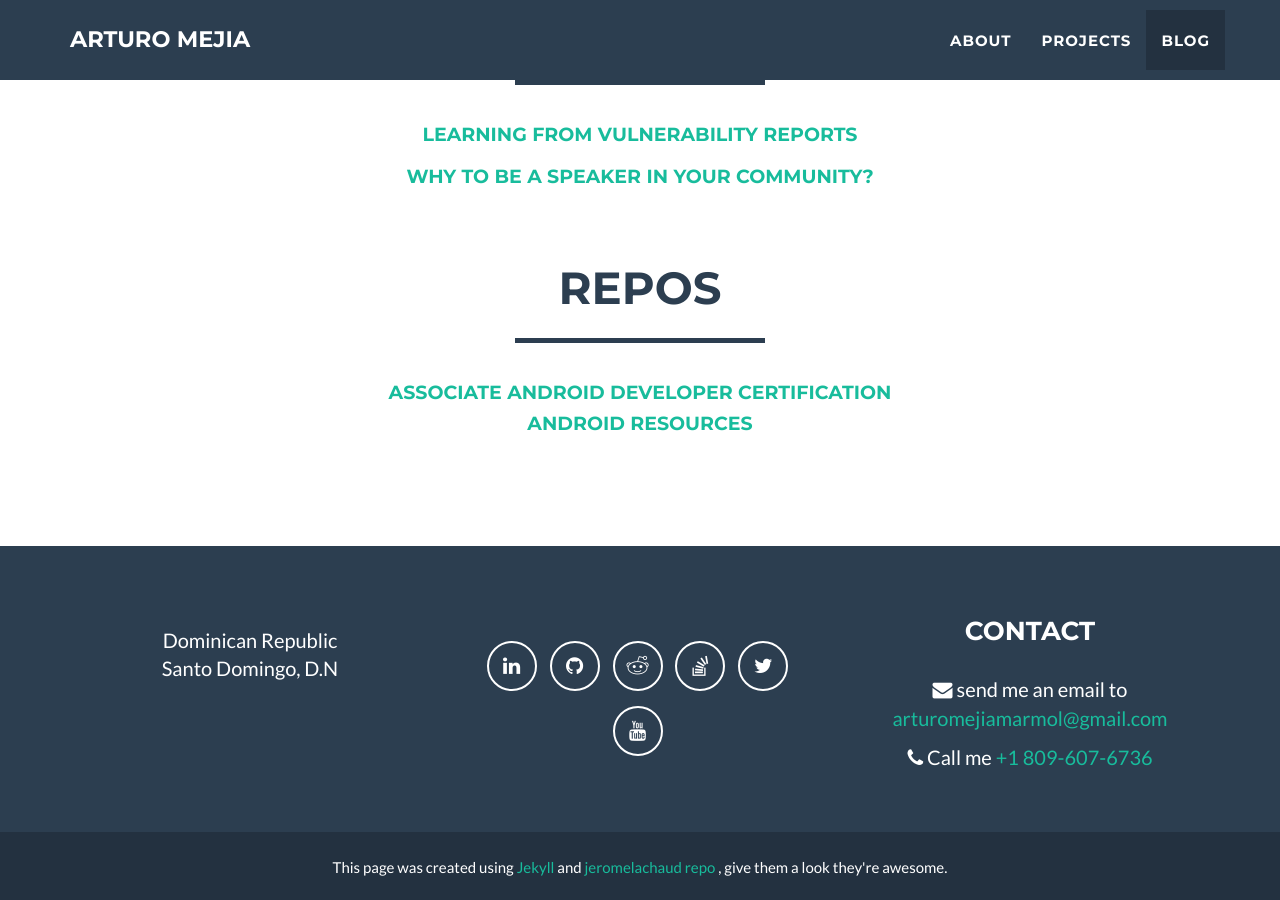
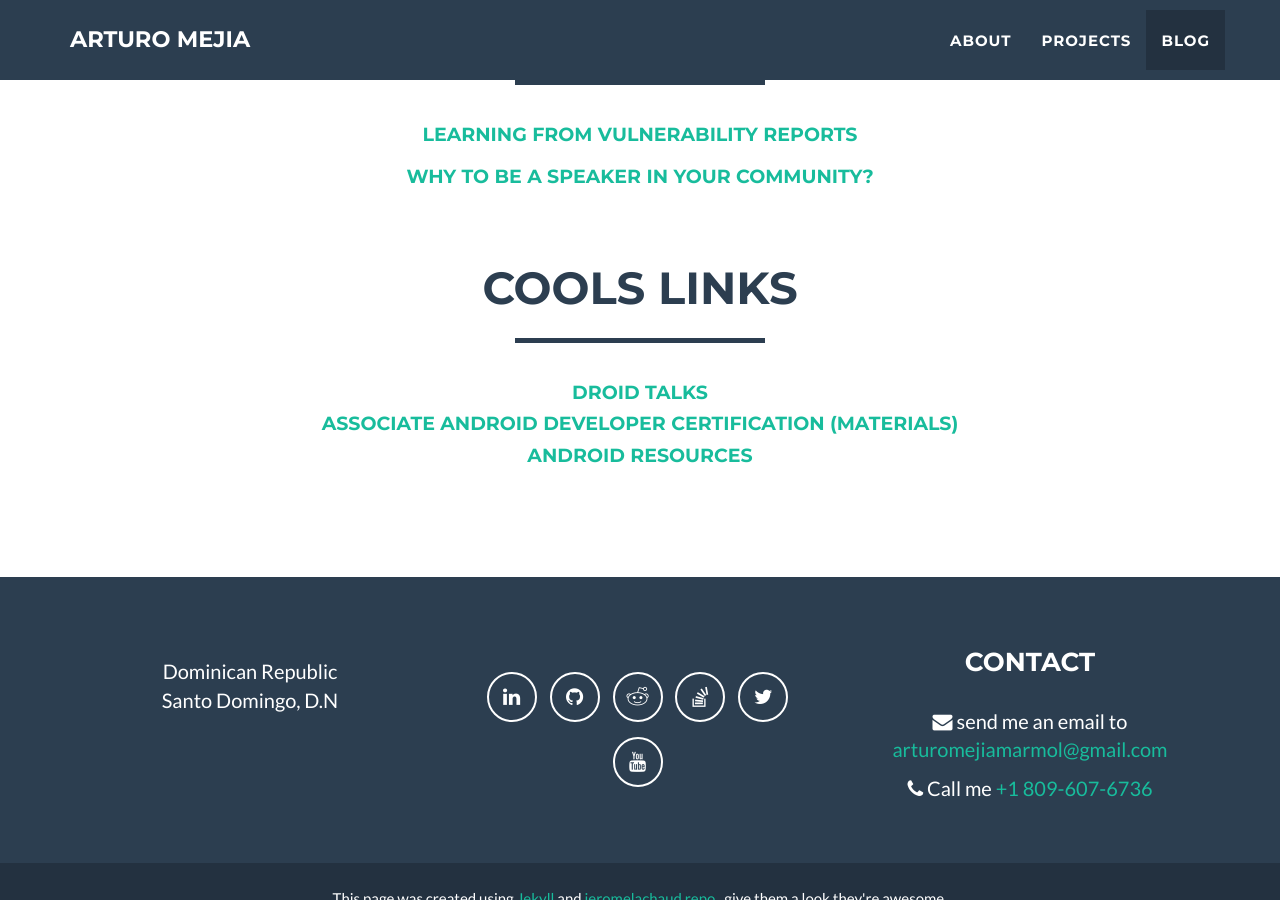
Before and after one commit to Amejia481/mypage, a Jekyll site: the page built from index.html, in a window 1280 px wide and 900 px high, scrolled down 2800 px. Built offline with Jekyll 4.4.1, drawn with Linux system fonts in a browser that asks for light colours.

Commit message:
Adding Cool links

```diff
--- a/_includes/contact.html
+++ b/_includes/contact.html
@@ -21,13 +21,14 @@
         <!-- Repos Section -->
         <div class="row">
             <div class="col-lg-12 text-center">
-                <h2>Repos</h2>
+                <h2>Cools Links</h2>
                 <hr class="star-primary">
             </div>
 
             <div class="col-lg-12 text-center">
-                <h4><a href="https://github.com/Amejia481/Associate-Android-Developer-Certification">Associate Android Developer Certification</a></h4>
-                <h4><a href="https://github.com/Amejia481/Android-Resources">Android Resources</a></h4>
+                <h4><a target="_blank" href="http://www.droidtalks.pro/">Droid Talks</a></h4>
+                <h4><a target="_blank" href="https://github.com/Amejia481/Associate-Android-Developer-Certification">Associate Android Developer Certification (Materials)</a></h4>
+                <h4><a target="_blank" href="https://github.com/Amejia481/Android-Resources">Android Resources</a></h4>
             </div>
         </div>
       <!-- Repos Section -->
```
